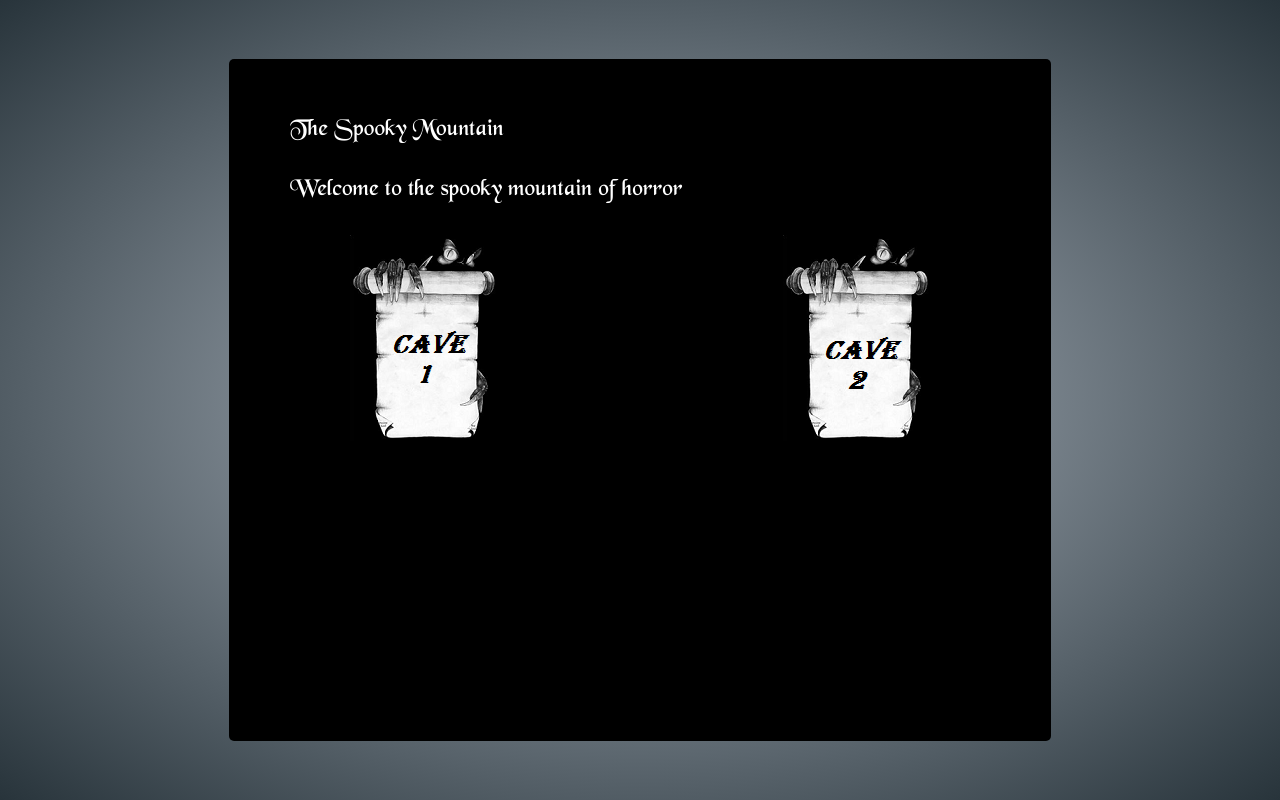
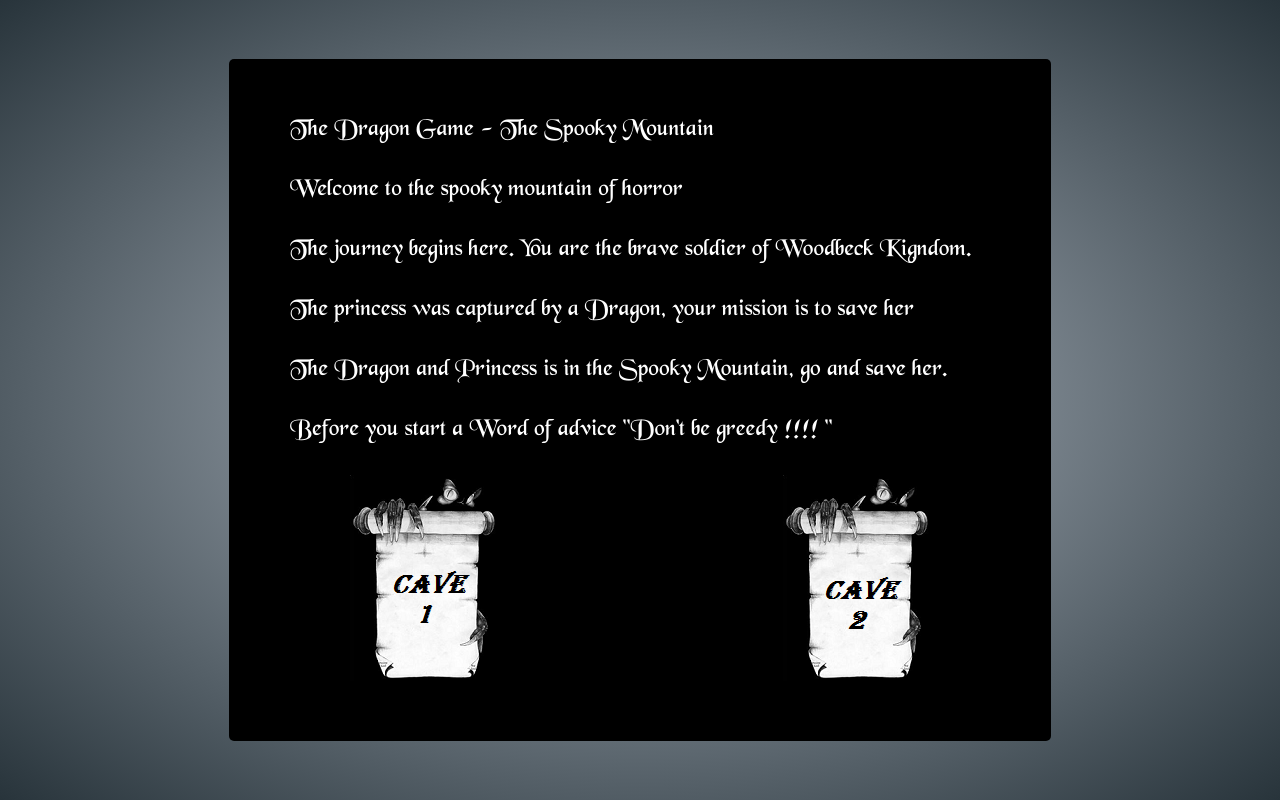
Before and after one commit to AnjithBabu/COM397-Assignment1, a plain HTML site: page index.html in a window 1280 px wide. Shown: the top 800 px of the page. Drawn offline with Linux system fonts and the light colour scheme.

Commit message:
Updated index file
Updated Story of the game

```diff
--- a/index.html
+++ b/index.html
@@ -4,7 +4,7 @@
 
     <meta charset="utf-8" />
     <meta name="viewport" content="width=device-width, initial-scale = 1.0" />
-    <title>The Dragon</title>
+    <title>The Dragon Game</title>
     <!-- CSS Section -->
     <link href="css/reset.css" rel="stylesheet" />
     <link href="css/game.css" rel="stylesheet" />
@@ -17,8 +17,12 @@
         <div id="1" class="step slide">
             <div class="slide-text">
                 <div>
-                <p>The Spooky Mountain</p>
+                <p>The Dragon Game - The Spooky Mountain</p>
                 <p>Welcome to the spooky mountain of horror</p>
+                <p>The journey begins here. You are the brave soldier of Woodbeck Kigndom.</p>
+                <p>The princess was captured by a Dragon, your mission is to save her</p>
+                <p>The Dragon and Princess is in the Spooky Mountain, go and save her. </p>
+                    <p>Before you start a Word of advice "Don't be greedy !!!! "</p>
                 </div>
                 <div class="left">
                     <a href="#2"><img id="img-btn" src="images/cave1.png" /> </a>
```
